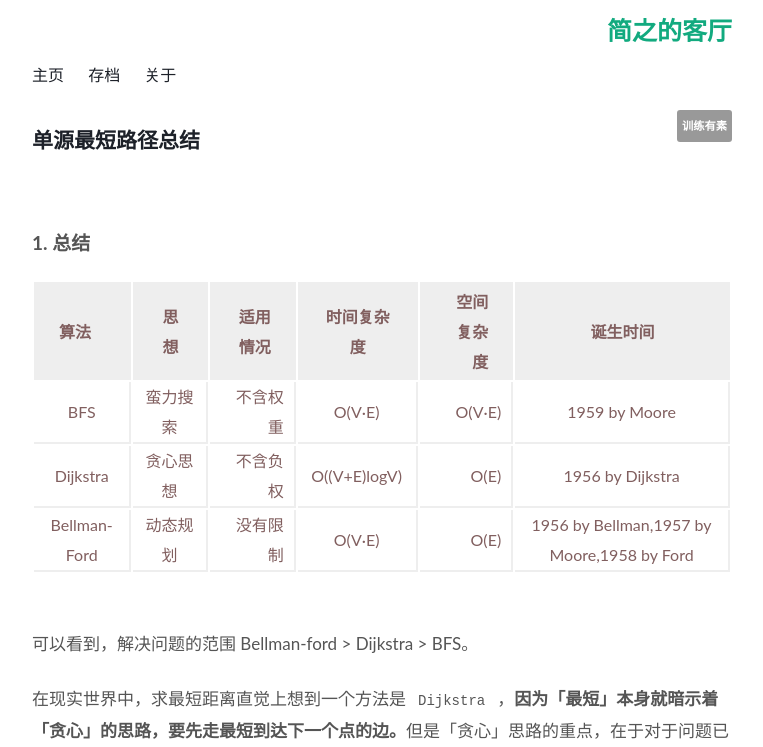
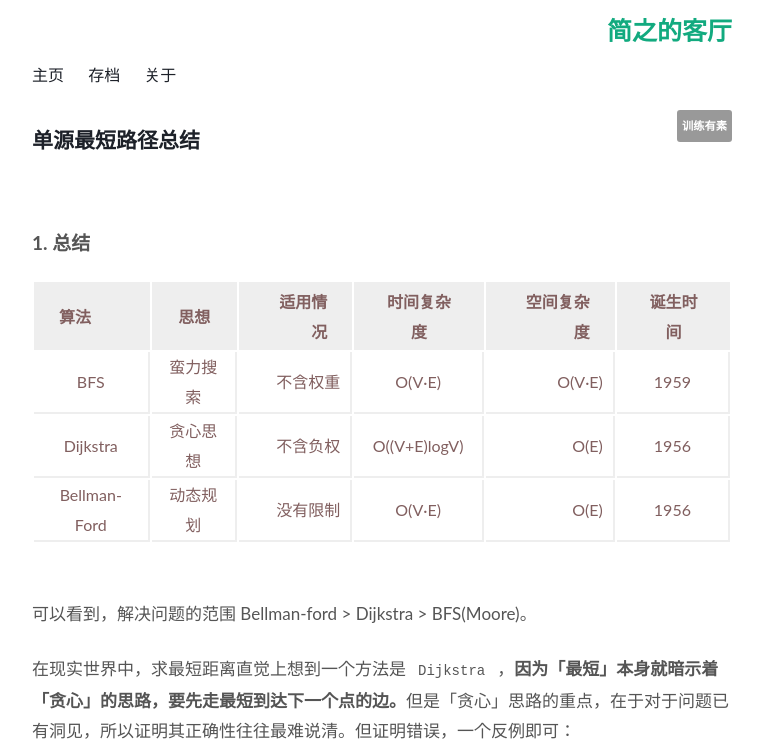
Before and after one commit to WillWang-X/willwang-x.github.io, a Jekyll site: the page built from _posts/2018-04-17-shortest-path.md, in a window 1280 px wide and 900 px high, cut to the strip 0-747 px from the top of the window. Shown: the whole strip, without its empty margins (258-1021 px from the left). Built offline with Jekyll 4.4.1, drawn with Linux system fonts in a browser that asks for light colours.

Commit message:
add shortest path

```diff
--- a/_posts/2018-04-17-shortest-path.md
+++ b/_posts/2018-04-17-shortest-path.md
@@ -16,13 +16,13 @@ published: true
 
 |算法|思想|适用情况|时间复杂度|空间复杂度|诞生时间|
 | ---|:---:|----:|:---:|----:|:---:|----:|
-|BFS|蛮力搜索|不含权重|O(V·E)|O(V·E)|1959 by Moore|
-|Dijkstra|贪心思想|不含负权|O((V+E)logV)|O(E)|1956 by Dijkstra|
-|Bellman-Ford|动态规划|没有限制|O(V·E)|O(E)|1956 by Bellman,1957 by Moore,1958 by Ford|
+|BFS|蛮力搜索|不含权重|O(V·E)|O(V·E)|1959|
+|Dijkstra|贪心思想|不含负权|O((V+E)logV)|O(E)|1956|
+|Bellman-Ford|动态规划|没有限制|O(V·E)|O(E)|1956|
 
 <br>
 
-可以看到，解决问题的范围 Bellman-ford > Dijkstra > BFS。
+可以看到，解决问题的范围 Bellman-ford > Dijkstra > BFS(Moore)。
 
 在现实世界中，求最短距离直觉上想到一个方法是`Dijkstra`，**因为「最短」本身就暗示着「贪心」的思路，要先走最短到达下一个点的边。**但是「贪心」思路的重点，在于对于问题已有洞见，所以证明其正确性往往最难说清。但证明错误，一个反例即可：
 
```
